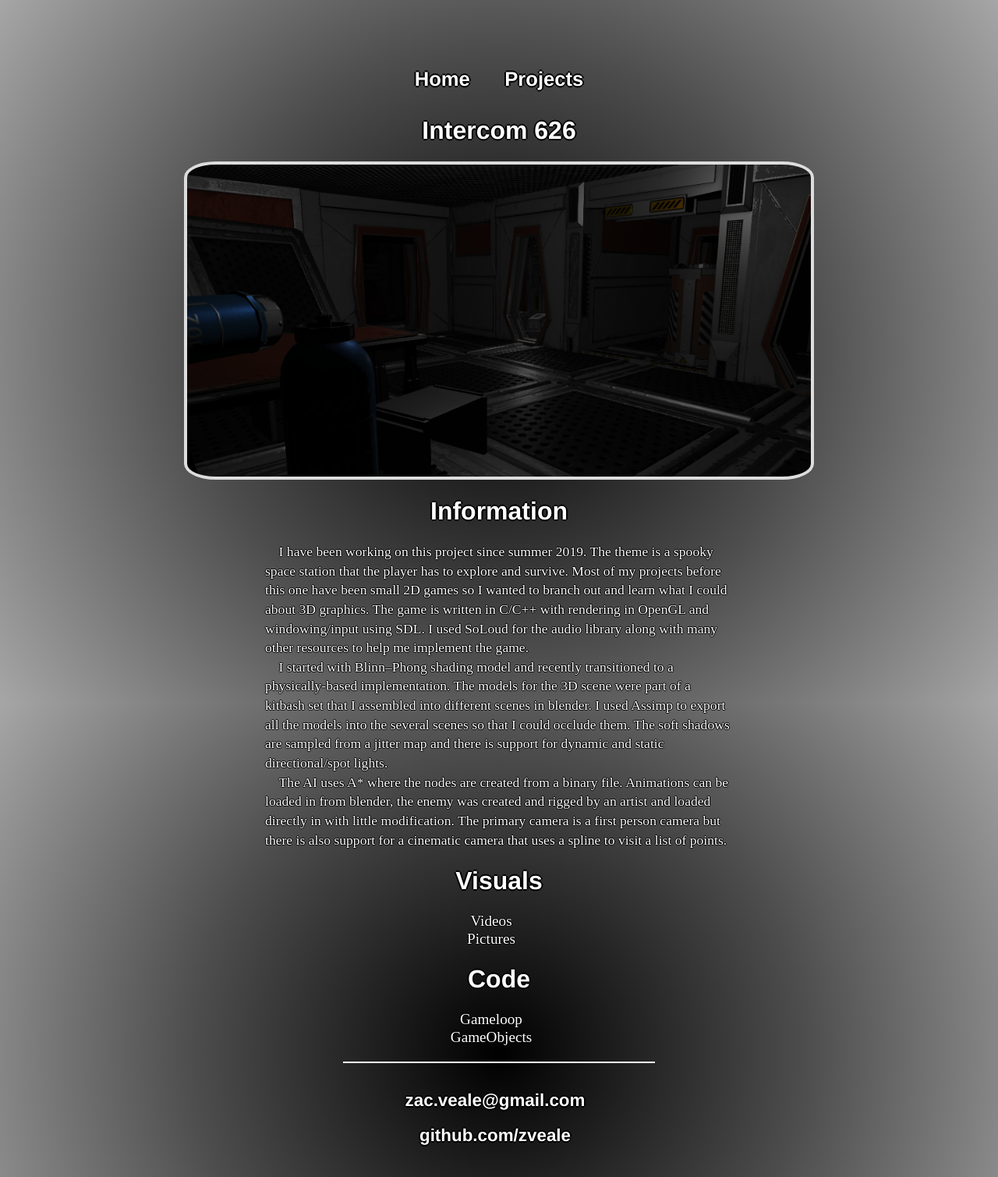
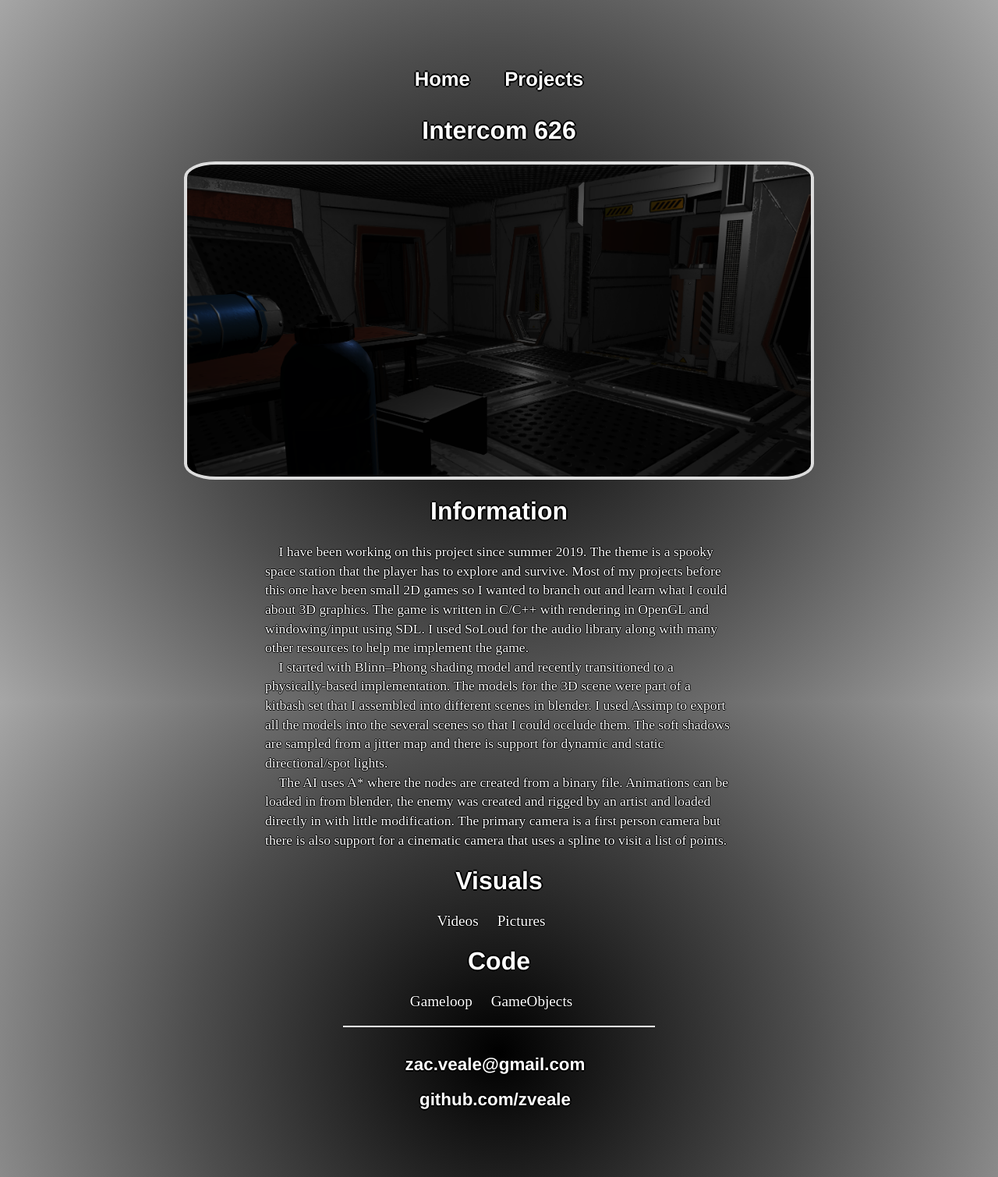
Before and after one commit to zveale/zveale.github.io, a Jekyll site: the page built from projects/index.html, in a window 1280 px wide. Shown: the whole page at 78% size. Built offline with Jekyll 4.4.1, drawn with Linux system fonts in a browser that asks for light colours.

Commit message:
Update index.html

```diff
--- a/projects/index.html
+++ b/projects/index.html
@@ -15,10 +15,10 @@
 
 		<h1>Visuals</h1>
 		<a class="link" href="https://github.com/zveale/projects/tree/master/intercom%20626/visual/videos">Videos</a>
-        <br><a class="link" href="https://github.com/zveale/projects/tree/master/intercom%20626/visual/pictures">Pictures</a>
+        <a class="link" href="https://github.com/zveale/projects/tree/master/intercom%20626/visual/pictures">Pictures</a>
 
 		<h1>Code</h1>
 		<a class="link" href="https://github.com/zveale/projects/tree/master/Intercom%20626/code/Gameloop">Gameloop</a>
-		<br><a class="link" href="https://github.com/zveale/projects/tree/master/Intercom%20626/code/GameObjects">GameObjects</a>
+		<a class="link" href="https://github.com/zveale/projects/tree/master/Intercom%20626/code/GameObjects">GameObjects</a>
 
 	</div>
```
